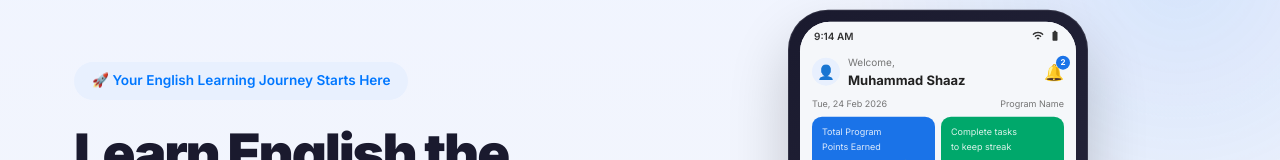
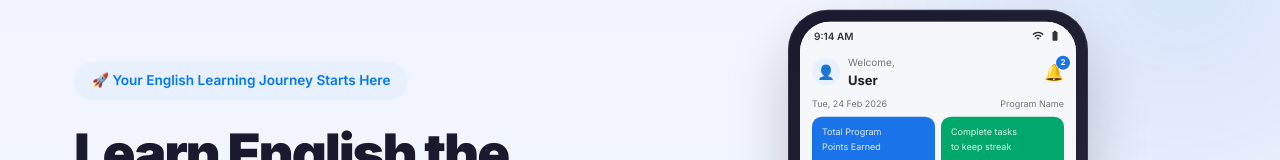
Before and after one commit to Taqaddusshafi/fluentedge-landing, a React (Vite) app: page / in a window 1280 px wide. Shown: the part 130-290 px from the top of the page. Built offline with nearby package versions, Linux system fonts and the light colour scheme; no server answers.

Commit message:
chore: update mock user display name to generic placeholder

```diff
--- a/src/App.jsx
+++ b/src/App.jsx
@@ -386,7 +386,7 @@ function PhoneDashboard() {
           <div className="mock-avatar">👤</div>
           <div>
             <div style={{ fontSize: '10px', color: '#757575' }}>Welcome,</div>
-            <div style={{ fontSize: '13px', fontWeight: 700, color: '#212121' }}>Muhammad Shaaz</div>
+            <div style={{ fontSize: '13px', fontWeight: 700, color: '#212121' }}>User</div>
           </div>
         </div>
         <div className="mock-notif">🔔<span className="mock-notif-dot">2</span></div>
```
